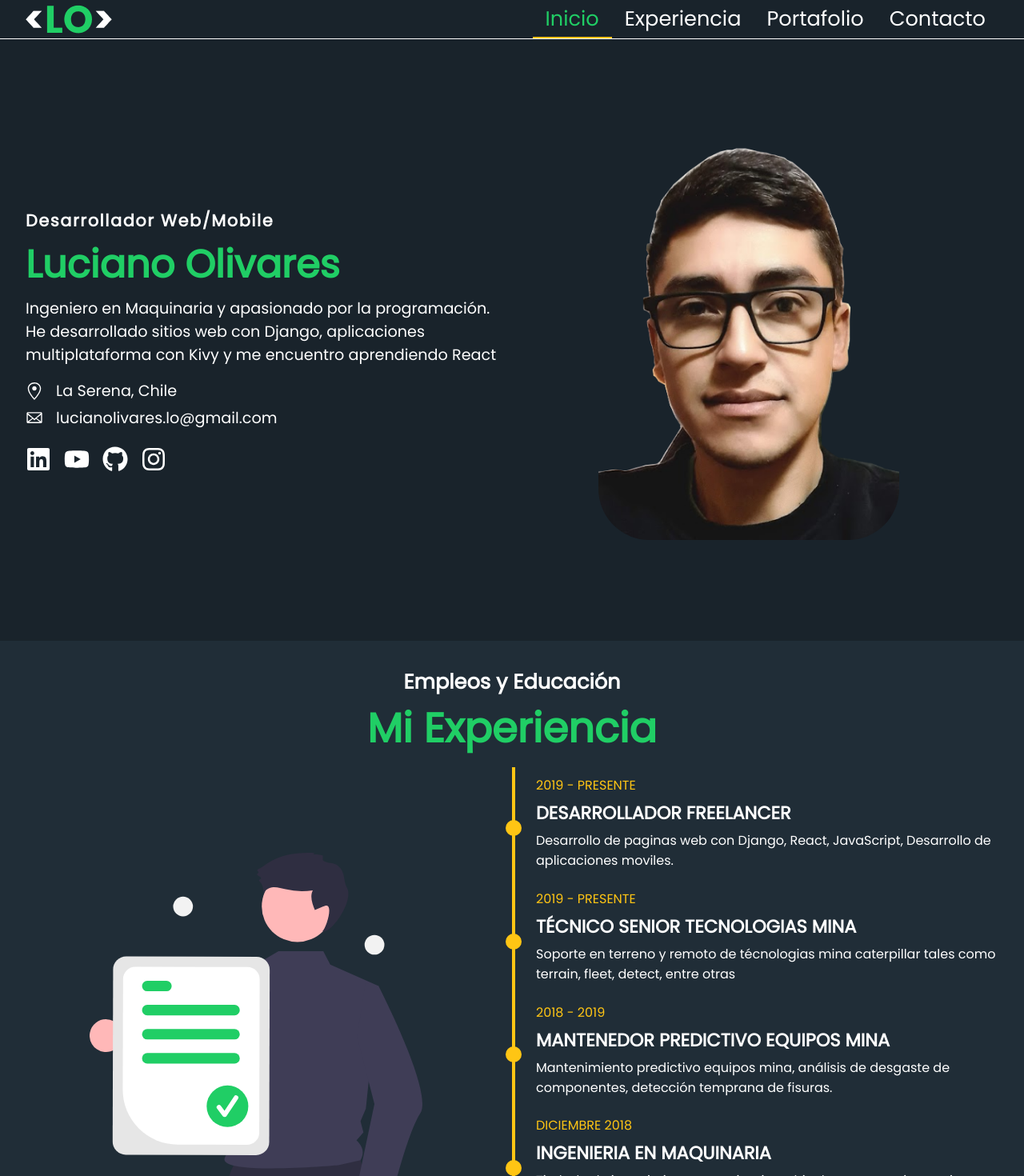
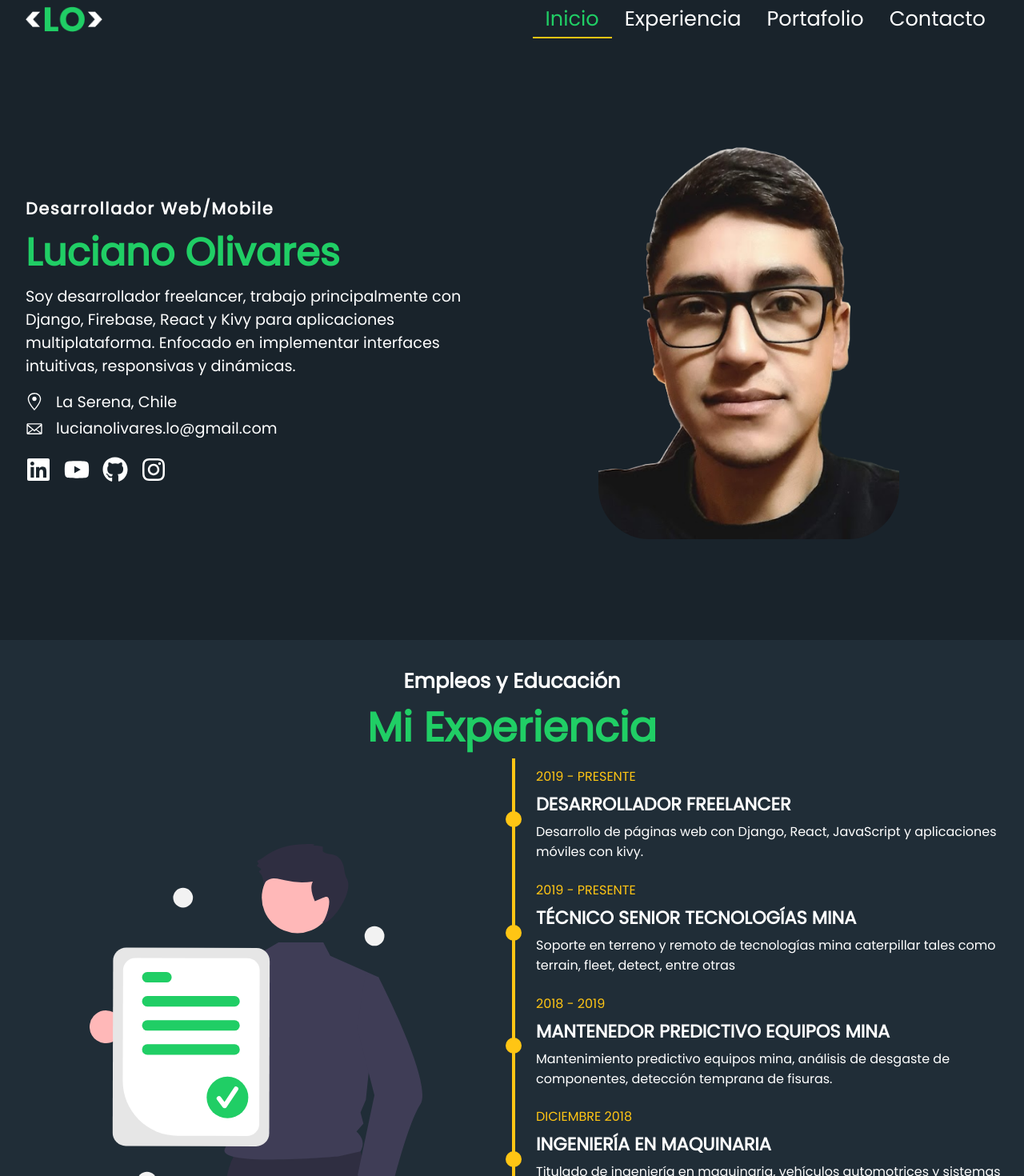
Before and after one commit to lucianolivares/PersonalWebSite, a React (Create React App) app: page / in a window 1280 px wide. Shown: the top 1470 px of the page at 80% size. Built offline with nearby package versions, Linux system fonts and the light colour scheme.

Commit message:
Spelling and more issues solved

```diff
--- a/src/components/HomeSection/HomeSection.elements.js
+++ b/src/components/HomeSection/HomeSection.elements.js
@@ -2,11 +2,11 @@ import styled from "styled-components";
 
 export const ContainerHome = styled.div`
   display: flex;
-  height: 94vh;
+  min-height: 94vh;
   align-items: center;
   padding: 0 2rem;
   @media screen and (max-width: 768px) {
-    padding: 0 1rem;
+    padding: 1rem 1rem;
     align-items: start;
   }
 `;
@@ -46,6 +46,7 @@ export const Img = styled.img`
 export const Name = styled.h1`
   color: ${({ theme }) => theme.colors.primary};
   font-size: clamp(2rem, 10vw, 3rem);
+
   padding-bottom: 1rem;
   padding-top: 1rem;
   line-height: 100%;
--- a/src/components/Navbar/Navbar.elements.js
+++ b/src/components/Navbar/Navbar.elements.js
@@ -2,13 +2,11 @@ import styled from "styled-components";
 import { Link as LinkScroll } from "react-scroll";
 
 export const Nav = styled.nav`
-  width: 100%;
-  display: inline-block;
+  display: flex;
+  position: sticky;
   background: ${({ theme }) => theme.colors.bg_color};
   left: ${({ click }) => (click ? 0 : "-100%")};
-  align-items: flex-start;
   font-size: 2rem;
-  position: sticky;
   top: 0;
   z-index: 999;
   transition: all 0.1s linear;
@@ -19,10 +17,11 @@ export const Nav = styled.nav`
 `;
 
 export const NavbarContainer = styled.div`
+  width: 100%;
   display: flex;
+  height: 6vh;
   padding: 0 2rem;
   justify-content: space-between;
-  height: 6vh;
   @media screen and (max-width: 991px) {
     padding-right: 1rem;
     padding-left: 1rem;
@@ -36,8 +35,7 @@ export const NavLogo = styled(LinkScroll)`
 `;
 
 export const NavIcon = styled.img`
-  margin-right: 0.5rem;
-  width: 100%;
+  height: 2rem;
 `;
 
 export const MobileIcon = styled.div`
@@ -57,7 +55,6 @@ export const NavMenu = styled.ul`
   text-align: center;
   transition: all 0.3s linear;
   @media screen and (max-width: 960px) {
-    display: flex;
     flex-direction: column;
     width: 100%;
     height: 94vh;
@@ -78,6 +75,7 @@ export const NavItem = styled.li`
   font-size: 1.6rem;
   @media screen and (max-width: 960px) {
     width: 100%;
+    height: auto;
     &:hover {
       border: none;
     }
--- a/src/components/Navbar/Navbar.js
+++ b/src/components/Navbar/Navbar.js
@@ -46,7 +46,7 @@ function Navbar() {
               <NavLinks
                 to="home"
                 spy={true}
-                offset={offset}
+                offset={-58}
                 onClick={closeMobileMenu}
               >
                 Inicio
--- a/src/globalStyles.js
+++ b/src/globalStyles.js
@@ -19,7 +19,6 @@ export const InfoSec = styled.div`
 export const Container = styled.div`
   padding: 0 1rem;
   z-index: 1;
-  padding-top: 10px;
 `;
 
 export const Button = styled.button`
--- a/src/pages/HomePage/Data.js
+++ b/src/pages/HomePage/Data.js
@@ -9,7 +9,7 @@ export const homeObjOne = {
   headline: "Luciano",
   lastName: "Olivares",
   description:
-    "Ingeniero en Maquinaria y apasionado por la programación. He desarrollado sitios web con Django, aplicaciones multiplataforma con Kivy y me encuentro aprendiendo React",
+    "Soy desarrollador freelancer, trabajo principalmente con Django, Firebase, React y Kivy para aplicaciones multiplataforma. Enfocado en implementar interfaces intuitivas, responsivas y dinámicas.",
   email: "lucianolivares.lo@gmail.com",
   address: "La Serena, Chile",
   links: {
--- a/src/pages/JourneyPage/Data.js
+++ b/src/pages/JourneyPage/Data.js
@@ -6,16 +6,16 @@ const timelineData = [
       tag: "Trabajo",
       color: "#20CE65",
     },
-    text: "Desarrollo de paginas web con Django, React, JavaScript, Desarrollo de aplicaciones moviles.",
+    text: "Desarrollo de páginas web con Django, React, JavaScript y aplicaciones móviles con kivy.",
   },
   {
-    title: "Técnico Senior Tecnologias Mina",
+    title: "Técnico Senior Tecnologías Mina",
     date: "2019 - Presente",
     category: {
       tag: "Trabajo",
       color: "#e17b77",
     },
-    text: "Soporte en terreno y remoto de técnologias mina caterpillar tales como terrain, fleet, detect, entre otras",
+    text: "Soporte en terreno y remoto de tecnologías mina caterpillar tales como terrain, fleet, detect, entre otras",
   },
   {
     title: "Mantenedor Predictivo Equipos Mina",
@@ -27,13 +27,13 @@ const timelineData = [
     text: "Mantenimiento predictivo equipos mina, análisis de desgaste de componentes, detección temprana de fisuras.",
   },
   {
-    title: "Ingenieria en maquinaria",
+    title: "Ingeniería en maquinaria",
     date: "Diciembre 2018",
     category: {
       tag: "Estudios",
       color: "#1DA1F2",
     },
-    text: "Titulado de ingenieria en maquinaria, vehiculos automotrices y sistemas electronicos.",
+    text: "Titulado de ingeniería en maquinaria, vehículos automotrices y sistemas electrónicos.",
   },
   {
     title: "Técnico en Electricidad nivel medio",
@@ -42,7 +42,7 @@ const timelineData = [
       tag: "Estudios",
       color: "#20CE65",
     },
-    text: "Titulado de técnico eléctrico nivel medio ",
+    text: "Titulado de técnico eléctrico nivel medio.",
   },
 ];
 
```
